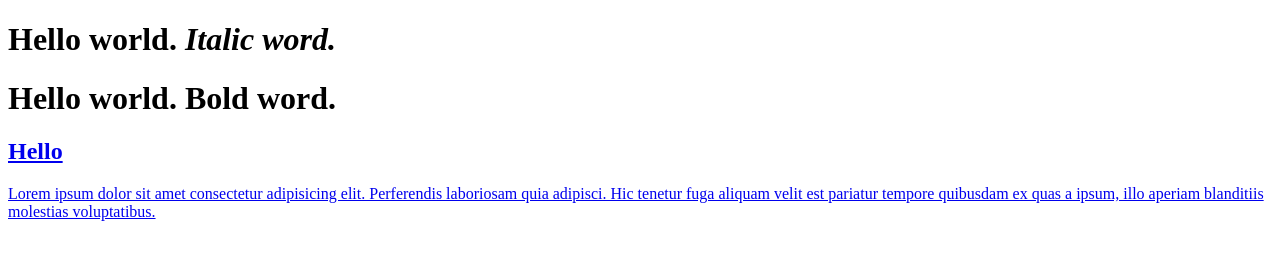
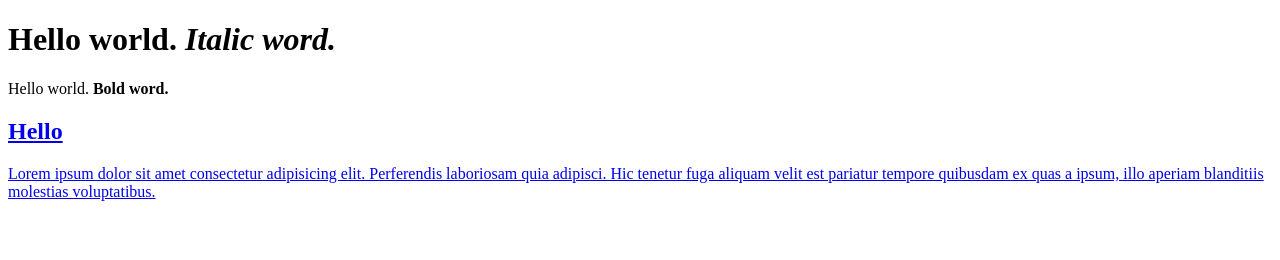
Before and after one commit to 4GeeksAcademy/html-tutorial-exercises-course, a plain HTML site: page exercises/11-nested-tags/solution.hide.html in a window 1280 px wide. Drawn offline with Linux system fonts and the light colour scheme.

Commit message:
Update solution.hide.html

```diff
--- a/exercises/11-nested-tags/solution.hide.html
+++ b/exercises/11-nested-tags/solution.hide.html
@@ -10,7 +10,7 @@
 		<h1>Hello world. <i>Italic word.</i></h1>
 
         <!-- This is the second example -->
-        <h1>Hello world. <strong>Bold word.</strong></h1>
+        <p>Hello world. <strong>Bold word.</strong></p>
 
         <!-- This is the third example -->
         <a href="#">
```
